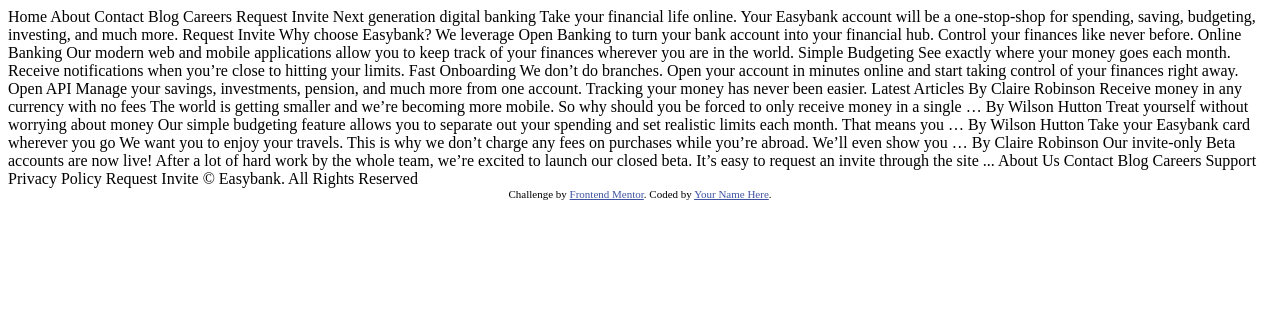
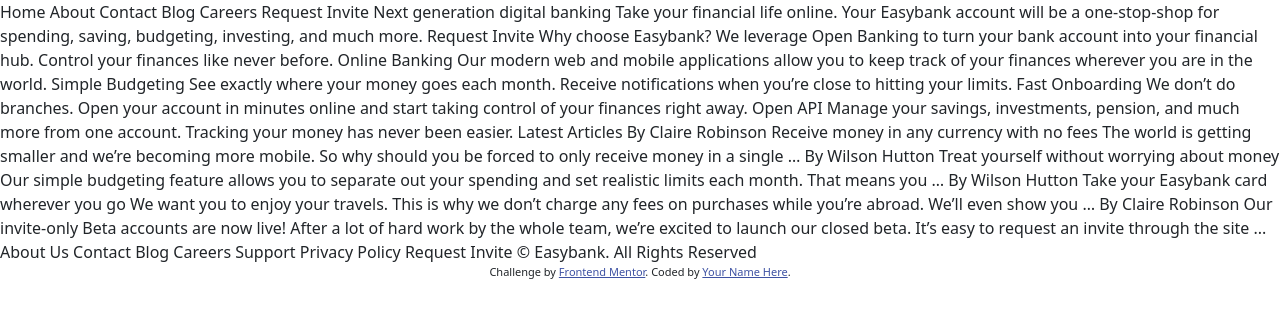
Before and after one commit to Tjay05/easy-bank-landingpage, a plain HTML site: page index.html in a window 1280 px wide. Drawn offline with nearby package versions, Linux system fonts and the light colour scheme.

Commit message:
Add google fonts and stylesheets

```diff
--- a/index.html
+++ b/index.html
@@ -7,6 +7,17 @@
   <link rel="icon" type="image/png" sizes="32x32" href="./images/favicon-32x32.png">
 
   <title>Frontend Mentor | Easybank landing page</title>
+
+  <!-- Google Fonts -->
+  <link rel="preconnect" href="https://fonts.googleapis.com">
+  <link rel="preconnect" href="https://fonts.gstatic.com" crossorigin>
+  <link href="https://fonts.googleapis.com/css2?family=Public+Sans:wght@300;400;700&display=swap" rel="stylesheet">
+
+  <!-- Bootsrap Stylesheet -->
+  <link href="https://cdn.jsdelivr.net/npm/bootstrap@5.3.0-alpha3/dist/css/bootstrap.min.css" rel="stylesheet" integrity="sha384-KK94CHFLLe+nY2dmCWGMq91rCGa5gtU4mk92HdvYe+M/SXH301p5ILy+dN9+nJOZ" crossorigin="anonymous">
+
+  <!-- Custom Stylesheet -->
+  <link rel="stylesheet" href="style.css">
 
   <!-- Feel free to remove these styles or customise in your own stylesheet 👍 -->
   <style>
```
Also changed, not shown: style.css (added), 1 other file.
